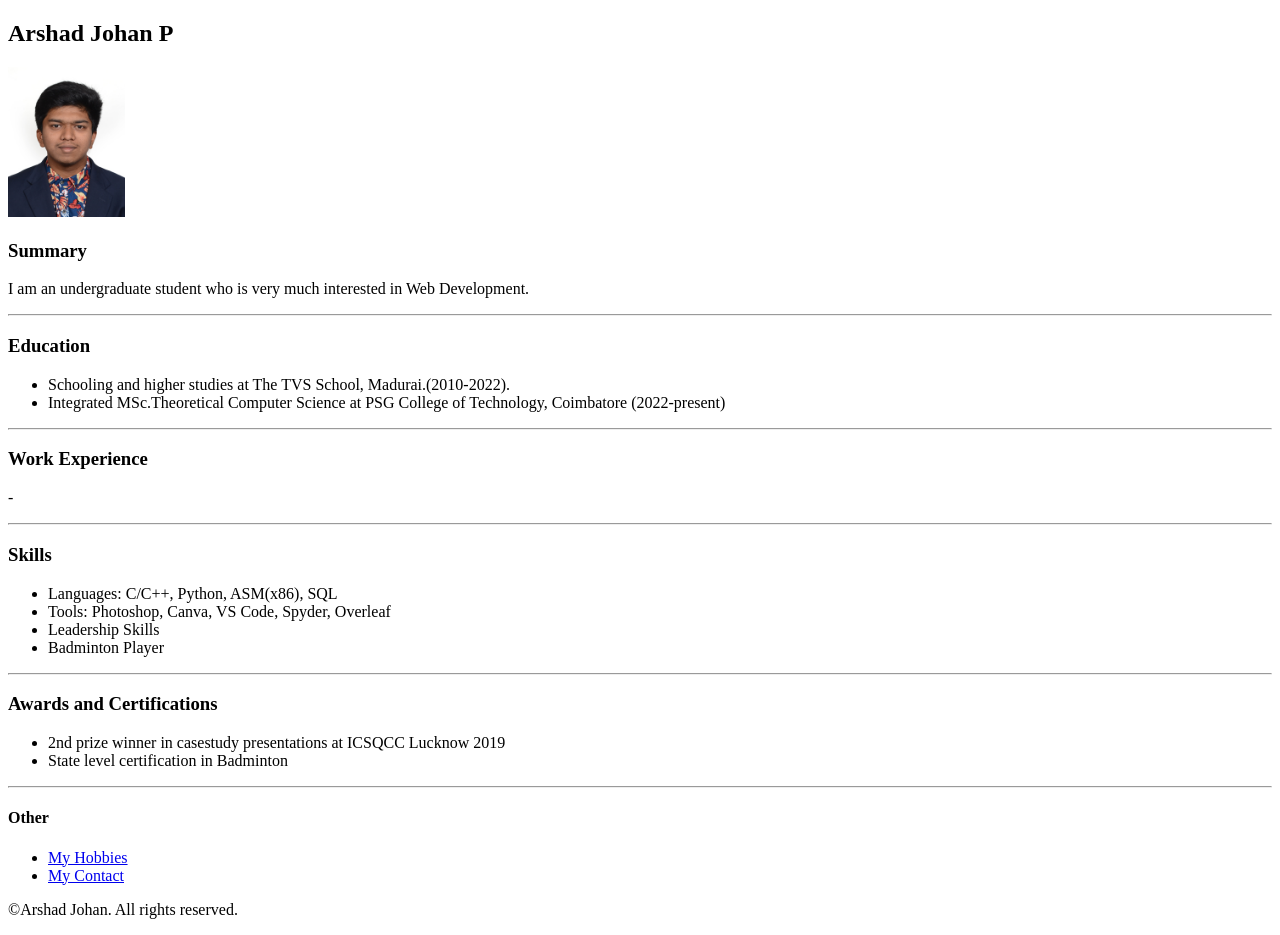
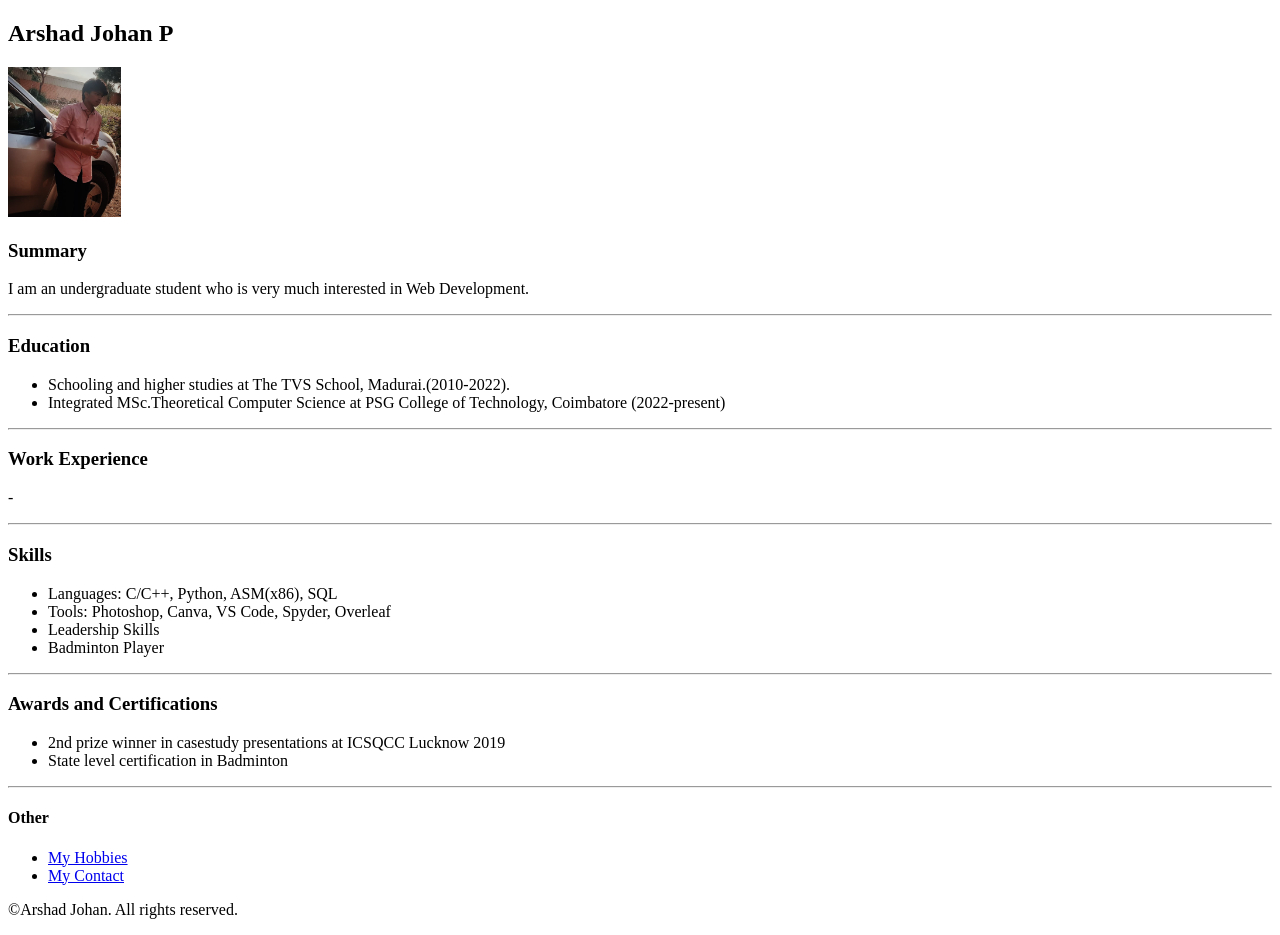
Before and after one commit to monarchofcodes/capstone-project-1, a plain HTML site: page index.html in a window 1280 px wide. Drawn offline with Linux system fonts and the light colour scheme.

Commit message:
Add files via upload

```diff
--- a/index.html
+++ b/index.html
@@ -7,7 +7,7 @@
 </head>
 <body>
     <h2>Arshad Johan P</h2>
-    <img src="photo soft copy.JPG"height=150>
+    <img src="My Photo.jpeg"height=150>
     <h3>Summary</h3>
     <p>I am an undergraduate student who is very much interested in Web Development. </p>
     <hr>
```
Also changed, not shown: My Photo.jpeg (added).
